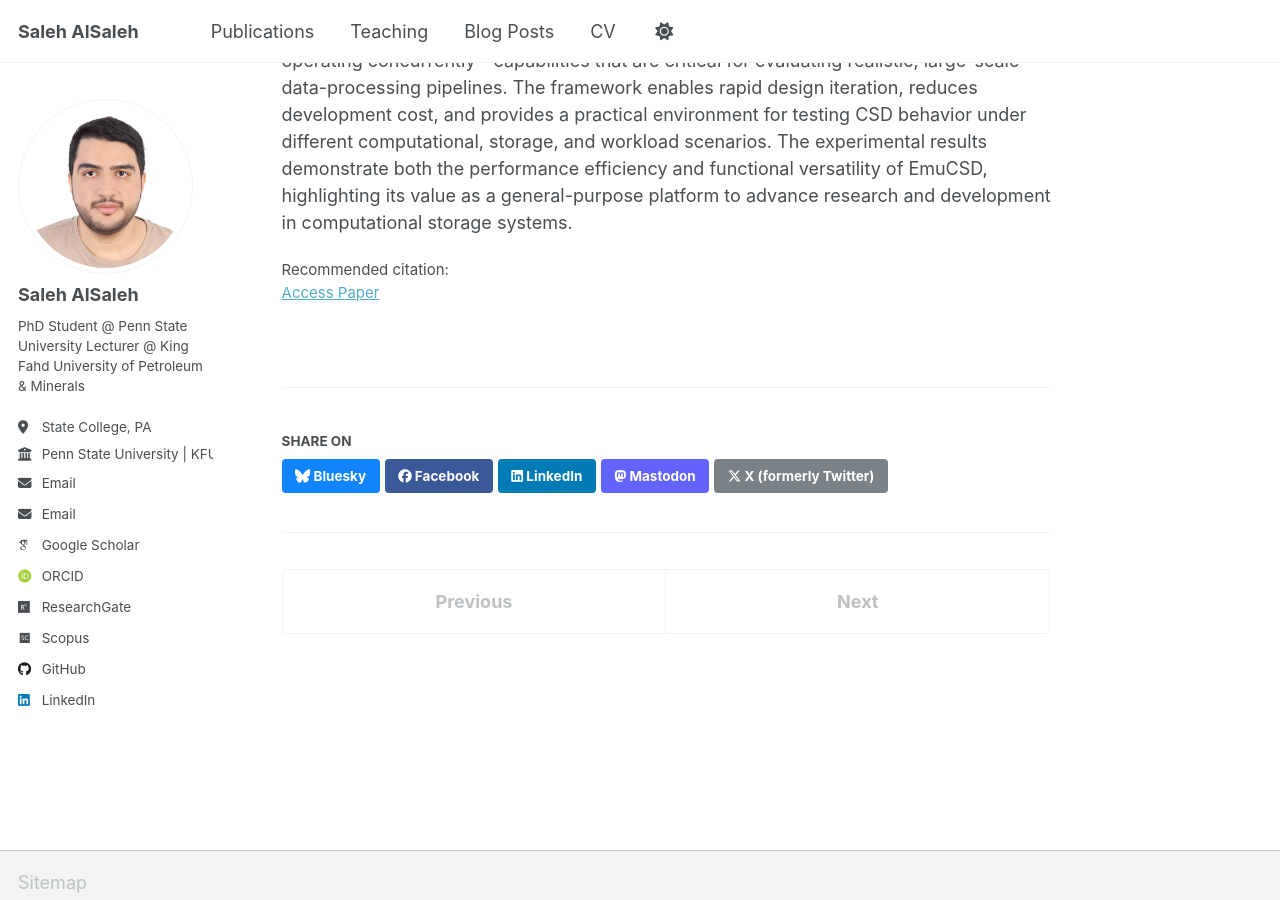
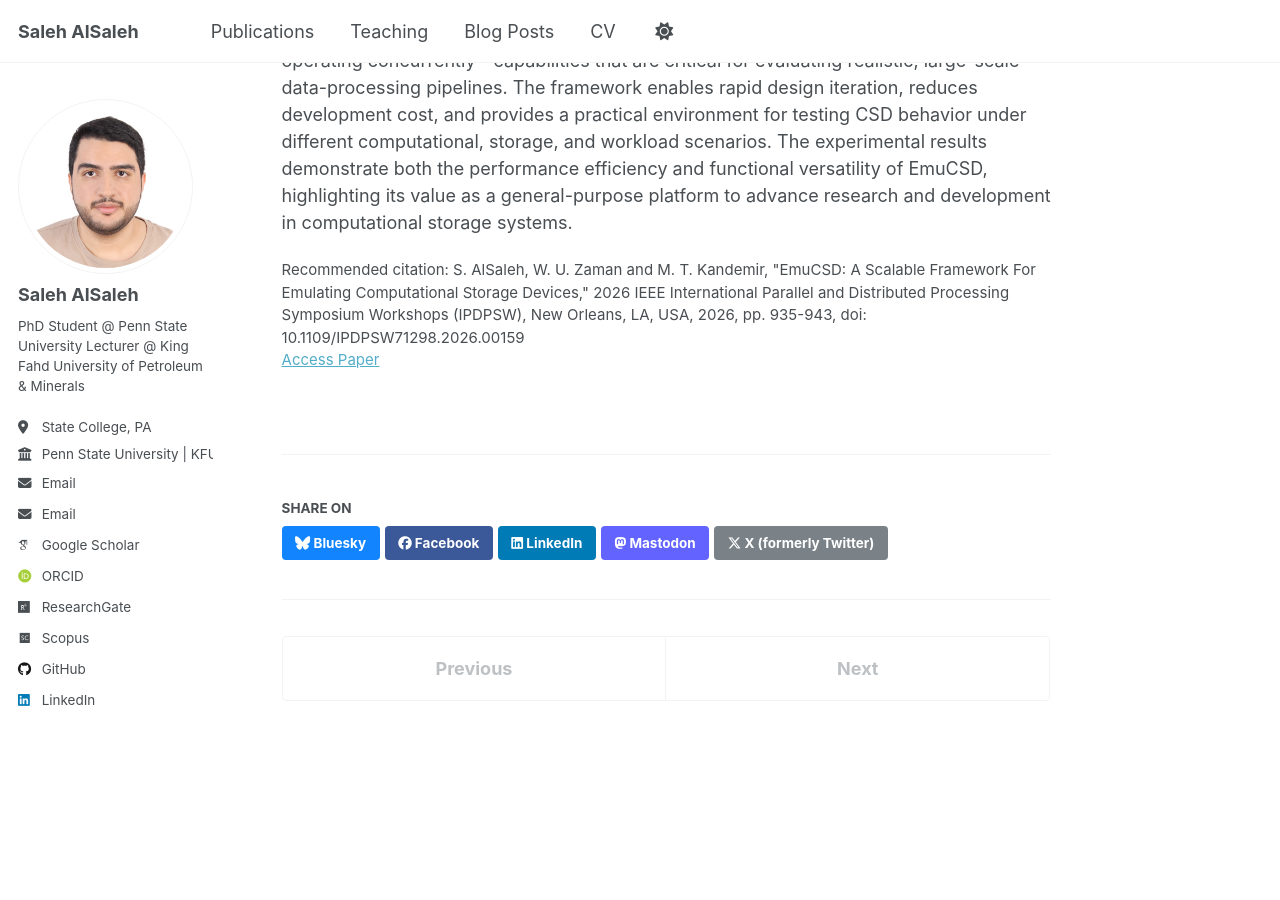
Before and after one commit to saleh1204/saleh1204.github.io, a Jekyll site: the page built from _publications/2026_emucsd.md, in a window 1280 px wide and 900 px high, scrolled down 501 px. Built offline with Jekyll 4.4.1, drawn with Linux system fonts in a browser that asks for light colours; some web fonts are replaced; a script that is not in the unit is left out.

Commit message:
added emucsd paper

```diff
--- a/_publications/2026_emucsd.md
+++ b/_publications/2026_emucsd.md
@@ -6,7 +6,7 @@ permalink: /publication/2026_emucsd
 excerpt: ''
 date: 2026-05-26
 venue: '2026 IEEE International Parallel and Distributed Processing Symposium (IPDPS)'
-paperurl: 'https://doi.org/'
-citation: ''
+paperurl: 'https://doi.org/10.1109/IPDPSW71298.2026.00159'
+citation: 'S. AlSaleh, W. U. Zaman and M. T. Kandemir, "EmuCSD: A Scalable Framework For Emulating Computational Storage Devices," 2026 IEEE International Parallel and Distributed Processing Symposium Workshops (IPDPSW), New Orleans, LA, USA, 2026, pp. 935-943, doi: 10.1109/IPDPSW71298.2026.00159'
 ---
 With the explosive growth of data generated by modern AI and ML workloads, there is a growing push to move computation closer to where data resides (at or near the storage layer) to reduce data movement costs and improve end-to-end performance. However, commercial computational storage devices (CSDs) often provide limited compute capabilities for demanding applications, and designing custom CSD hardware is prohibitively expensive, especially at low production volumes. As a result, researchers and system designers increasingly rely on emulation to explore architectural tradeoffs, prototype new features, and validate functionality before committing to hardware. This paper introduces EmuCSD, a flexible and low-overhead emulation framework for computational storage devices. EmuCSD supports a broad range of applications, allows users to model diverse compute-unit configurations, and can emulate multiple CSDs operating concurrently—capabilities that are critical for evaluating realistic, large-scale data-processing pipelines. The framework enables rapid design iteration, reduces development cost, and provides a practical environment for testing CSD behavior under different computational, storage, and workload scenarios. The experimental results demonstrate both the performance efficiency and functional versatility of EmuCSD, highlighting its value as a general-purpose platform to advance research and development in computational storage systems.
```
